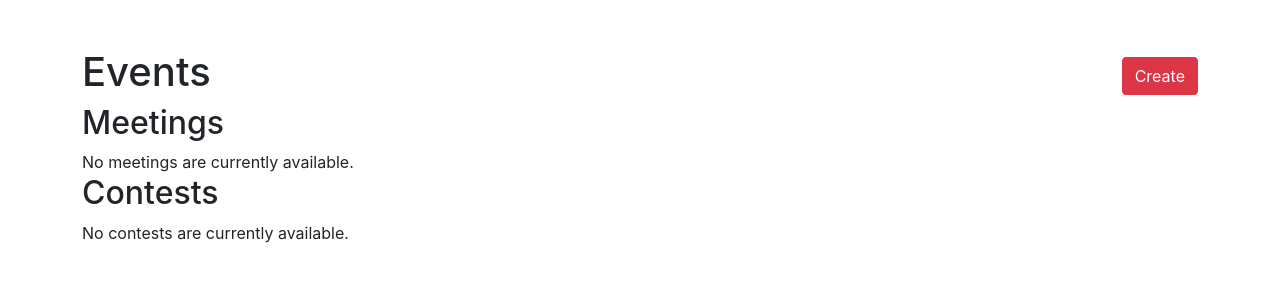
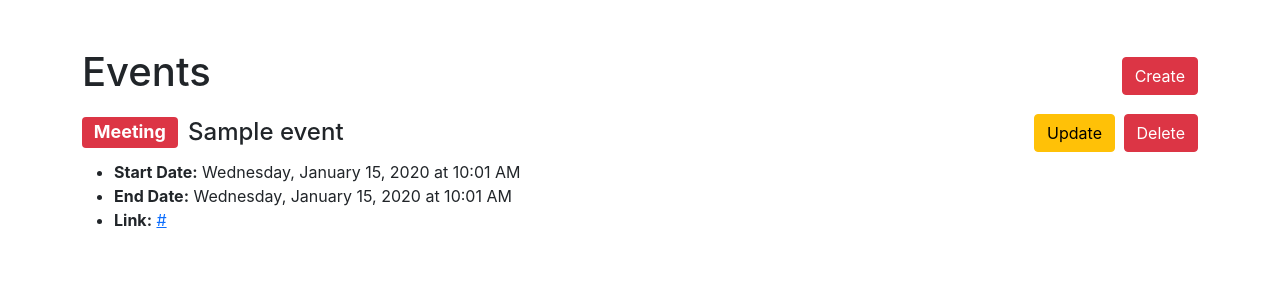
Before and after one commit to bhushan-mohanraj/lawrenceville-math, a Flask app: page /events/ in a window 1280 px wide. Shown: the part 56-356 px from the top of the page. Run offline with Flask 3, Linux system fonts and the light colour scheme; the visitor is signed in with stand-in values (Sample User, id 1); tables that the repository leaves empty hold one stand-in row (values such as "Sample post"); some libraries are stand-ins or nearby versions; some web fonts are replaced.

Commit message:
Update events rendering

```diff
--- a/app/templates/events/index.html
+++ b/app/templates/events/index.html
@@ -1,4 +1,6 @@
 {% extends "base.html" %}
+
+{% import "macros.html" as macros %}
 
 {% block content %}
 
@@ -14,70 +16,40 @@
     {% endif %}
 </div>
 
-<h2>Meetings</h2>
+{% if events %}
 
-<div class="list-group">
-    {% if meetings %}
+{% for event in events %}
 
-    {% for meeting in meetings %}
-
-    <div class="list-group-item">
-        <h4 class="d-flex justify-content-between align-items-center">
-            <span>
-                {{ meeting.name }}
+<div class="mt-2">
+    <h2 class="d-flex justify-content-between align-items-center">
+        <span class="fs-4">
+            <span class="badge bg-danger">{{ event.category.title() }}</span>
+            <span class="ms-1 align-middle">{{ event.name }}</span>
         </span>
 
         {% if g.user.staff %}
 
         <span>
-                <a type="button" class="btn btn-warning" href="{{ url_for('events.update', id=meeting.id) }}">Update</a>
-                <a type="button" class="btn btn-danger" href="{{ url_for('events.delete', id=meeting.id) }}">Delete</a>
+            <a type="button" class="btn btn-warning" href="{{ url_for('events.update', id=event.id) }}">Update</a>
+            <a type="button" class="btn btn-danger" href="{{ url_for('events.delete', id=event.id) }}">Delete</a>
         </span>
 
         {% endif %}
-        </h4>
+    </h2>
+
+    <ul>
+        <li><b>Start Date:</b> {{ macros.render_datetime(event.start) }}</li>
+        <li><b>End Date:</b> {{ macros.render_datetime(event.end) }}</li>
+        <li><b>Link:</b> <a href="{{ event.link }}">{{ event.link }}</a></li>
+    </ul>
 </div>
 
 {% endfor %}
 
 {% else %}
 
-    No meetings are currently available.
+No events are currently available.
 
 {% endif%}
-</div>
-
-<h2>Contests</h2>
-
-<div class="list-group">
-    {% if contests %}
-
-    {% for contest in contests %}
-
-    <div class="list-group-item">
-        <h4 class="d-flex justify-content-between align-items-center">
-            <span>
-                {{ contest.name }}
-            </span>
-
-            {% if g.user.staff %}
-
-            <span>
-                <a type="button" class="btn btn-warning" href="{{ url_for('events.update', id=contest.id) }}">Update</a>
-                <a type="button" class="btn btn-danger" href="{{ url_for('events.delete', id=contest.id) }}">Delete</a>
-            </span>
-
-            {% endif %}
-        </h4>
-    </div>
-
-    {% endfor %}
-
-    {% else %}
-
-    No contests are currently available.
-
-    {% endif %}
-</div>
 
 {% endblock %}
--- a/app/views/events.py
+++ b/app/views/events.py
@@ -26,26 +26,11 @@ bp = Blueprint(
 @bp.route("/")
 @user_required
 def index():
-    meetings = (
-        models.db_session.execute(
-            select(models.Event).filter_by(category=models.Event.MEETING)
-        )
-        .scalars()
-        .all()
-    )
-
-    contests = (
-        models.db_session.execute(
-            select(models.Event).filter_by(category=models.Event.CONTEST)
-        )
-        .scalars()
-        .all()
-    )
+    events = models.db_session.execute(select(models.Event)).scalars().all()
 
     return render_template(
         "events/index.html",
-        meetings=meetings,
-        contests=contests,
+        events=events,
     )
 
 
```
Lines whose indentation alone changed are shown as unchanged.
